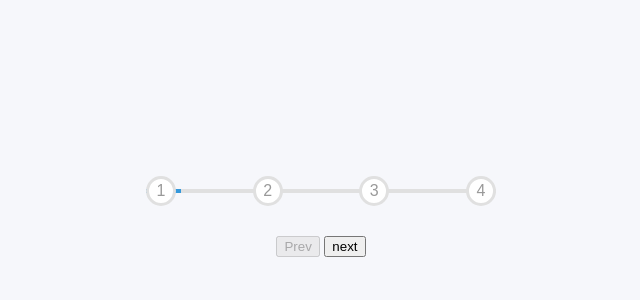
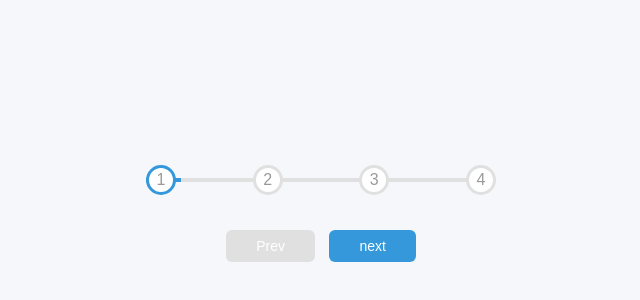
Before and after one commit to naimur202164-rony/Progress-step-javascript, a plain HTML site: page index.html in a window 1280 px wide. Shown: the part 184-484 px from the top of the page, without its empty margins (319-959 px from the left). Drawn offline with Linux system fonts and the light colour scheme; a web font is replaced by a local one.

Commit message:
styled added

```diff
--- a/style.css
+++ b/style.css
@@ -69,4 +69,31 @@ body {
   align-items: center;
   justify-content: center;
   border: 3px solid #e0e0e0;
+  transition: 0.4s ease;
 }
+
+.circle.active {
+  border-color: #3498db;
+}
+
+.btn {
+  background-color: var(--line-border-fill);
+  color: #fff;
+  border: 0;
+  border-radius: 6px;
+  cursor: pointer;
+  padding: 8px 30px;
+  margin: 5px;
+  font-size: 14px;
+}
+.btn:active {
+  transform: scale(0.98);
+}
+.btn:focus {
+  outline: 0;
+}
+
+.btn:disabled {
+  background: var(--line-border-empty);
+  cursor: not-allowed;
+}
```
